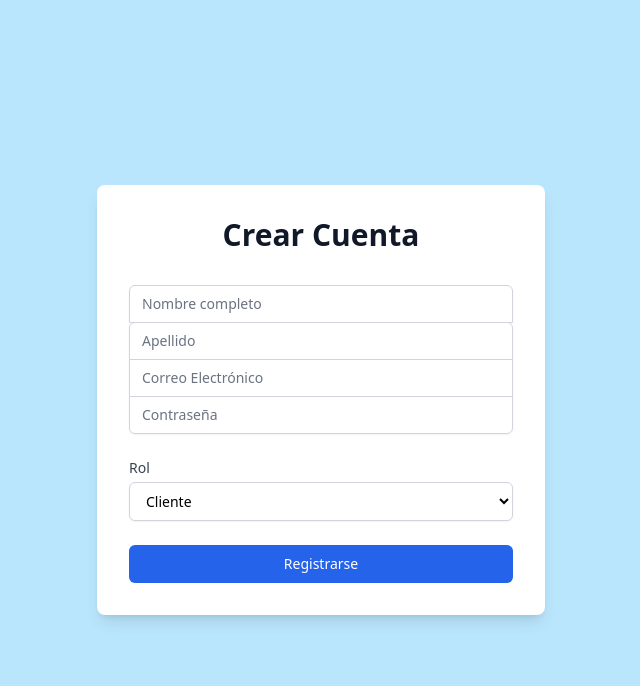
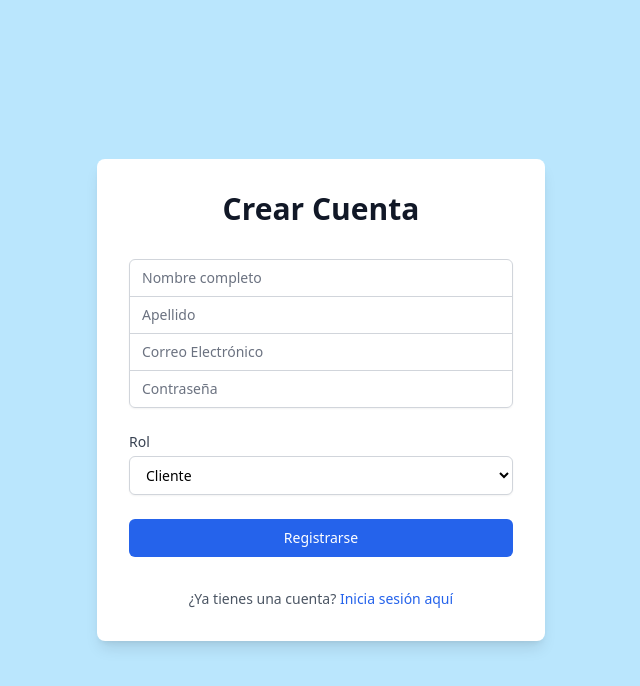
Before and after one commit to agusOlivieri/viandaApp-front-end, a Vue app: page /register in a window 1280 px wide. Shown: the top 686 px of the page, without its empty margins (319-959 px from the left). Built offline with nearby package versions, Linux system fonts and the light colour scheme.

Commit message:
added link to login in register view

```diff
--- a/src/views/RegisterView.vue
+++ b/src/views/RegisterView.vue
@@ -63,7 +63,7 @@ const register = async () => {
                 type="text"
                 required
                 v-model="user.apellido"
-                class="appearance-none rounded-none relative block w-full px-3 py-2 border border-gray-300 placeholder-gray-500 text-gray-900 rounded-t-md focus:outline-none focus:ring-blue-500 focus:border-blue-500 focus:z-10 sm:text-sm"
+                class="appearance-none rounded-none relative block w-full px-3 py-2 border border-gray-300 placeholder-gray-500 text-gray-900 focus:outline-none focus:ring-blue-500 focus:border-blue-500 focus:z-10 sm:text-sm"
                 placeholder="Apellido"
               />
             </div>
@@ -115,6 +115,12 @@ const register = async () => {
             </button>
           </div>
         </form>
+        <p class="mt-6 text-center text-sm text-gray-600">
+          ¿Ya tienes una cuenta?
+          <router-link to="/" class="font-medium text-blue-600 hover:text-blue-500">
+            Inicia sesión aquí
+          </router-link>
+        </p>
       </div>
     </div>
   </template>
```
